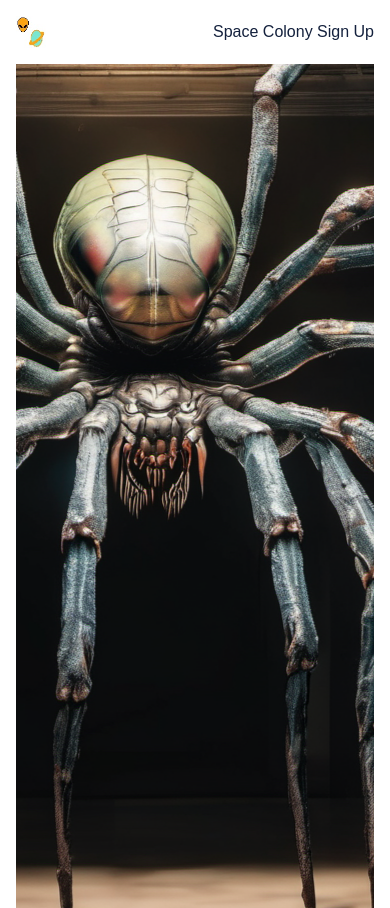
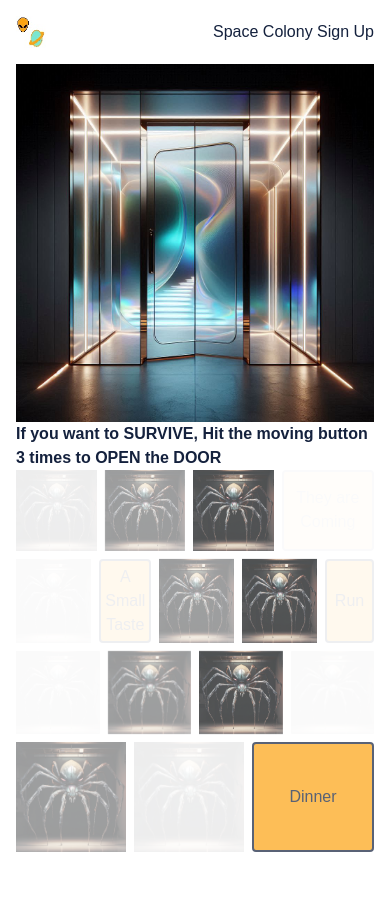
Before and after one commit to jcsmileyjr/alien-neighbor, a Next.js app: page /Survival in a window 390 px wide. After the commit the page ends 852 px from the top, so only its background shows below. Built offline with nearby package versions, Linux system fonts and the light colour scheme.

Commit message:
Feat Survival: Initial game setup

```diff
--- a/src/app/Survival/page.tsx
+++ b/src/app/Survival/page.tsx
@@ -1,16 +1,54 @@
 'use client';
+import { useState, useEffect, use } from "react";
 import Image from "next/image";
 import Header from "../components/Header/Header";
 
 export default function Survival() {
+    const [introScene, setIntroScene] = useState(true);
+
+    useEffect(() => {
+        const timer = setTimeout(() => { setIntroScene(false); }, 2000);
+        return () => clearTimeout(timer);
+    })
     return (
         <div className="p-4 h-screen flex flex-col justify-between sm:mx-auto md:w-2/3 lg:w-1/2 2xl:w-1/3">
             <main className="flex flex-col gap-4 text-blueBlack">
                 <Header />
-                <section className="text-white font-bold text-4xl h-screen w-full bg-spider-pattern bg-repeat animate-scroll flex flex-col justify-around items-center">
-                    <p className="transform animate-fadeIn">SURVIVE</p>
-                    <p className="transform animate-fadeInSecond">OPEN the DOOR</p>
-                </section>
+                {introScene &&
+                    <section className="text-white font-bold text-4xl h-screen w-full bg-spider-pattern bg-repeat animate-scroll flex flex-col justify-around items-center">
+                        <p className="transform animate-fadeIn">SURVIVE</p>
+                        <p className="transform animate-fadeInSecond">OPEN the DOOR</p>
+                    </section>
+                }
+                {!introScene &&
+                    <section>
+                        <figure className="sm:mx-auto">
+                            <Image src="/images/closed-door.png" alt="Close Door" className="w-full " width={200} height={200} />
+                            <figcaption className="font-bold">If you want to SURVIVE, Hit the moving button 3 times to OPEN the DOOR </figcaption>
+                        </figure>
+                        <div className="flex flex-col gap-4">
+                            <div className="flex flex-row flex-wrap gap-2">
+                                <Image src="/images/orange-eye-spider.png" alt="hungry spider" className="flex-1 transform animate-fadeOut2" width={75} height={75} />
+                                <Image src="/images/orange-eye-spider.png" alt="hungry spider" className="flex-1 transform animate-fadeOut25" width={75} height={75} />
+                                <Image src="/images/orange-eye-spider.png" alt="hungry spider" className="flex-1 transform animate-fadeOut3" width={75} height={75} />
+                                <button type="button" className="flex-1 bg-spaceGold border border-blueBlack border-2 text-blueBlack p-1 rounded transform animate-fadeOut4">They are Coming</button>
+                                <Image src="/images/orange-eye-spider.png" alt="hungry spider" className="flex-1 transform animate-fadeOut4" width={75} height={75} />
+                                <button type="button" className="flex-1 bg-spaceGold border border-blueBlack border-2 text-blueBlack p-1 rounded animate-fadeOut2">A Small Taste</button>
+                                <Image src="/images/orange-eye-spider.png" alt="hungry spider" className="flex-1 transform animate-fadeOut25" width={75} height={75} />
+                                <Image src="/images/orange-eye-spider.png" alt="hungry spider" className="flex-1 animate-fadeOut3" width={75} height={75} />
+                                <button type="button" className="flex-1 bg-spaceGold border border-blueBlack border-2 text-blueBlack p-1 rounded animate-fadeOut2">Run</button>
+                                <Image src="/images/orange-eye-spider.png" alt="hungry spider" className="flex-1 transform animate-fadeOut4" width={75} height={75} />
+                                <Image src="/images/orange-eye-spider.png" alt="hungry spider" className="flex-1 transform animate-fadeOut25" width={75} height={75} />
+                                <Image src="/images/orange-eye-spider.png" alt="hungry spider" className="flex-1 animate-fadeOut3" width={75} height={75} />
+                                <Image src="/images/orange-eye-spider.png" alt="hungry spider" className="flex-1 transform animate-fadeOut4" width={75} height={75} />
+                                <Image src="/images/orange-eye-spider.png" alt="hungry spider" className="flex-1 transform animate-fadeOut25" width={75} height={75} />
+                                <Image src="/images/orange-eye-spider.png" alt="hungry spider" className="flex-1 animate-fadeOut2" width={75} height={75} />
+                                <button type="button" className="flex-1 bg-spaceGold border border-blueBlack border-2 text-blueBlack p-1 rounded animate-fadeOut3">Dinner</button>
+                            </div>
+
+                        </div>
+                    </section>
+                }
             </main>
         </div>
     )
--- a/tailwind.config.ts
+++ b/tailwind.config.ts
@@ -13,10 +13,15 @@ export default {
         flash: 'flash 0.5s ease-in-out 3', // 2 flashes in 0.5 seconds
         ping: 'ping 1.5s cubic-bezier(0, 0, 0.2, 1) 3', // or set to infinite
         fadeOut: 'fadeOut 1.5s ease-out forwards',
+        fadeOut2: 'fadeOut 2s ease-out forwards 4',
+        fadeOut25: 'fadeOut 2.5s ease-out forwards 5',
+        fadeOut3: 'fadeOut 3s ease-out forwards 3',
+        fadeOut35: 'fadeOut 3.5s ease-out forwards 7',
+        fadeOut4: 'fadeOut 4s ease-out forwards 6',
         fadeIn: 'fadeIn 2s ease-out forwards',
         fadeInSecond: 'fadeIn 3s ease-out forwards',
         moveUp: 'moveUp 2s ease-out forwards',
-        scroll: 'scroll 3.5s linear infinite',
+        scroll: 'scroll 3s linear infinite',
       },
       keyframes: {
         scroll: { '0%': { backgroundPosition: '0% 0%' }, '100%': { backgroundPosition: '100% 100%' }, },
```
Also changed, not shown: public/images/closed-door.png (added).
